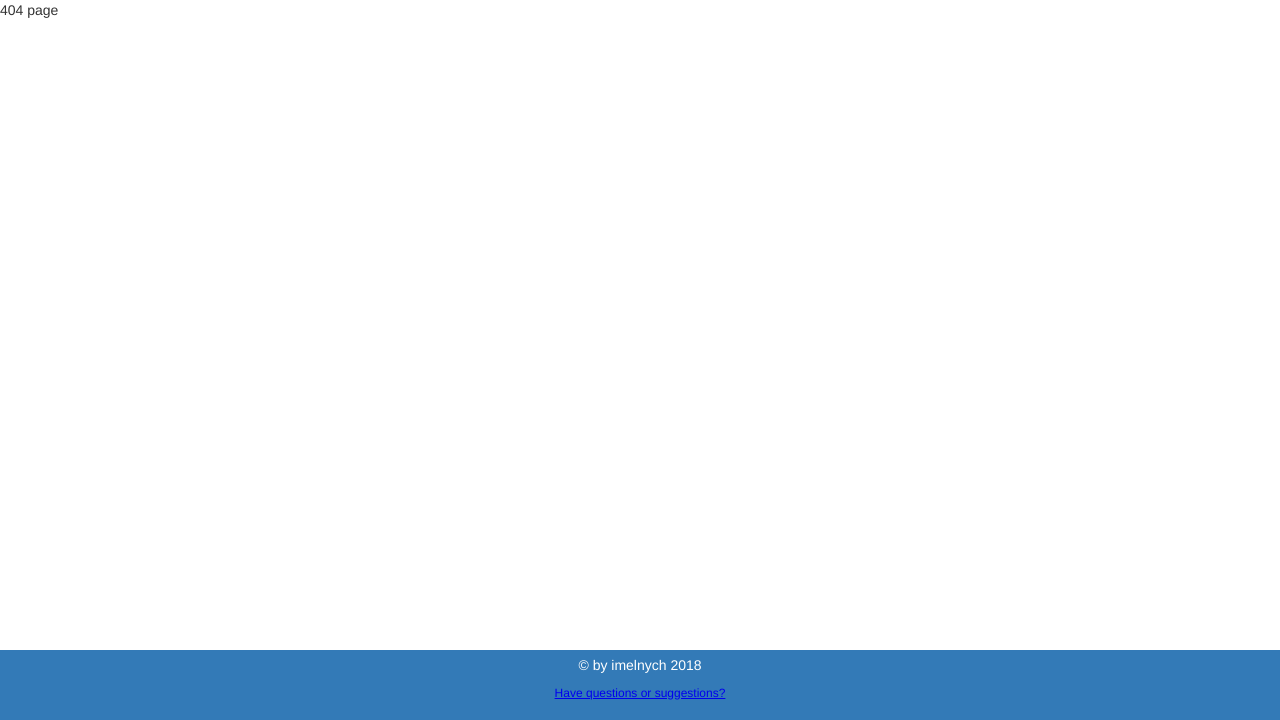
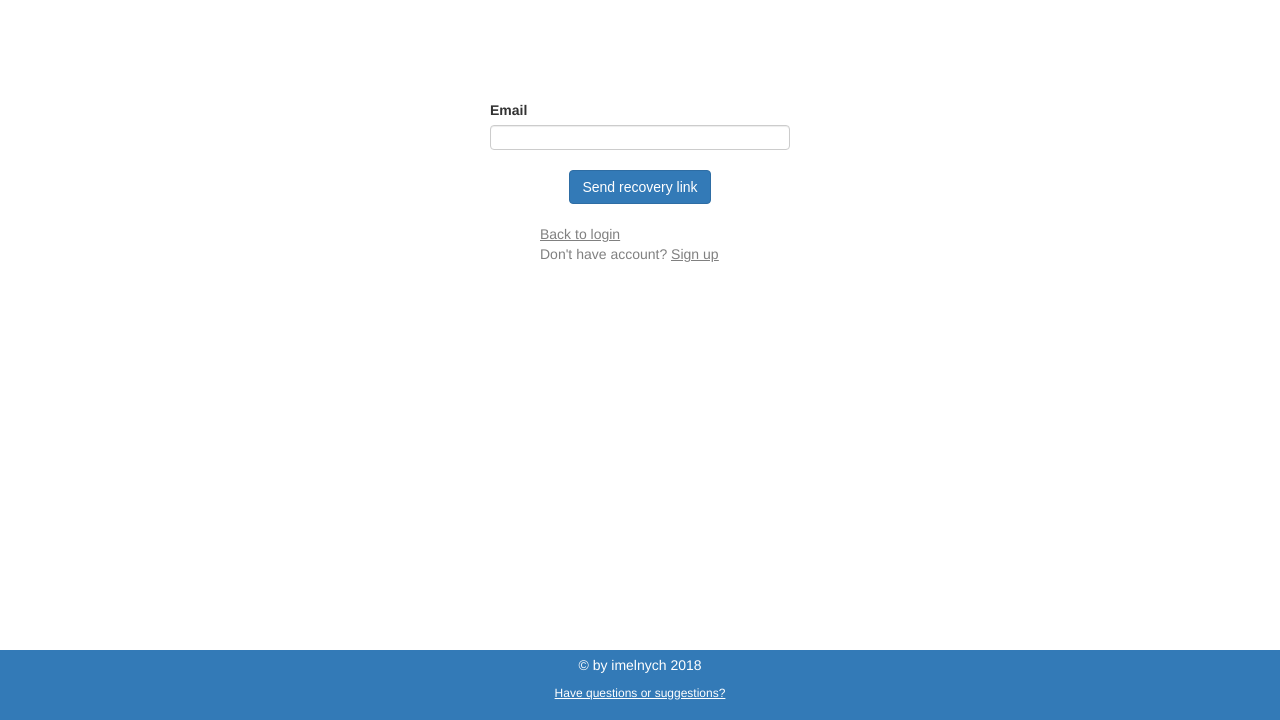
Before and after one commit to jmelnich/Camagru, a PHP site: page /recovery in a window 1280 px wide. Shown: the part 80-800 px from the top of the page. Run offline with PHP 8.4, Linux system fonts and the light colour scheme; some libraries are stand-ins or nearby versions.

Commit message:
refactor: controller LinkManager add

```diff
--- a/config/database.php
+++ b/config/database.php
@@ -23,6 +23,9 @@ $GLOBALS['config'] = array(
 	Thanks for signing up.
 	It's really great to have you around. After you confirm your email, you can login to your account and free to post in the application, explore other users posts and boost your inspiration with us.
 	If there's anything we can do to make your experience better, just reply to this email and we'll get right back to you.",
+		'recovery_msg' => "Camagru Change the password
+		We received a request to change the password for the Camagru account.
+		If you did not request a password change, simply ignore this email and no changes will be made to your account.",
 	),
 	'img' => array(
 		'avatars' => 'public/img/avatars/',
--- /dev/null
+++ b/controllers/Recovery.php
@@ -0,0 +1,41 @@
+<?php
+class Recovery extends Controller {
+	function __construct() {
+		parent:: __construct();
+		$this->view->render('recovery');
+		if (isset($_POST['submit'])) {
+        	$this->sendRecover();
+        }
+	}
+
+	public function sendRecover() {
+		$validate = new Validation();
+		$validation = $validate->check($_POST, array(
+			'email' => array(
+				'name' => 'email',
+				'required' => true,
+				'valid' => true,
+				'exists' => 'users'
+			)
+		));
+		if ($validate->passed()) {
+			$user = new UserModel(Input::get('email'));
+			try {
+				$user->update(array(
+					'token' => Input::get('token')
+				));
+			} catch(Exception $e) {
+				die($e->getMessage());
+			}
+			$mail = new Email();
+			$link =  "<a href='" . $_SERVER['REQUEST_SCHEME'] . "://" . $_SERVER['HTTP_HOST'] . "/email/recovery/token=" . Input::get('token') . "&email=" . Input::get('email') . "'>this link</a>.\n";
+			$mail->recover(Input::get('email'), $link);
+			Session::flash('recovery','The link for password recovery has been sent to your email.');
+			header('Location: index');
+		 } else {
+		 	foreach ($validate->getErrors() as $error) {
+		 		echo $error . '<br/>';
+		 	}
+		 }
+	}
+}
--- a/controllers/Signup.php
+++ b/controllers/Signup.php
@@ -61,7 +61,6 @@ class Signup extends Controller {
 			$user = new UserModel();
 			$salt = Hash::salt(32);
 			try {
-				echo "Passsing to UserModel";
 				$user->create(array(
 							'email' => Input::get('email'),
 							'username' => Input::get('username'),
--- a/core/Router.php
+++ b/core/Router.php
@@ -17,7 +17,7 @@ class Router {
 		$uri = getURI();
 		/* код поиска тоукена в url for activation */
 		if (preg_match("/token/", $uri)) {
-			$methodName = 'Activate';
+			$methodName = 'LinkManager';
 			$controllerFile = ROOT . '/controllers/' . $methodName . '.php';
 				if (file_exists($controllerFile)) {
 					include_once($controllerFile);
--- a/core/init.php
+++ b/core/init.php
@@ -28,9 +28,10 @@ $router->add('/index', 'Home');
 $router->add('/login', 'Login');
 $router->add('/signup', 'Signup');
 $router->add('/profile', 'Profile');
-$router->add('/profile/active/token=', 'Activate'); //for activating account
+$router->add('/token=', 'LinkManager'); //for activating account//recovering pass
 $router->add('/logout', 'Logout');
 $router->add('/faq', 'Faq');
+$router->add('/recovery', 'Recovery');
 
 $router->run();
 
--- a/models/UserModel.php
+++ b/models/UserModel.php
@@ -37,6 +37,17 @@ class UserModel extends Model {
 		}
 	}
 
+	/* check that token === token */
+	public function check($email, $token) {
+		$user = $this->find($email);
+		if ($user) {
+			if ($user->token === $token) {
+				return true;
+			}
+		}
+		return false;
+	}
+
 	public function create(Array $fields = array()) {
 		if (!$this->_db->insert('users', $fields)) {
 			throw new Exception('There was a problem creating a new user');
@@ -46,19 +57,13 @@ class UserModel extends Model {
 	}
 
 	public function activate($email, $token) {
-		$user = $this->find($email);
-		if ($user) {
-			$db_token = $user->token;
-			if ($token === $db_token) {
-				$this->_db->updateByEmail('users', $email, array(
-					'activation' => '1'));
-				return true;
-			} else {
-				echo '<br/> wrong token <br/>';
-				return false;
-			}
+		$check = $this->check($email, $token);
+		if ($check) {
+			$this->_db->updateByEmail('users', $email, array(
+				'activation' => '1'));
+			return true;
 		} else {
-			echo '<br/> No user with this email <br/>';
+			echo '<br/> wrong token <br/>';
 			return false;
 		}
 	}
@@ -122,7 +127,10 @@ class UserModel extends Model {
 	public function update(Array $fields = array(), $id = null) {
 		if(!$id && $this->isLoggedIn()) {
 			$id = $this->data()->id;
+		} else {
+			$id = $this->data()->id;//$user = new UserModel(Input::get('email'));
 		}
+		echo $id;
 		if (!$this->_db->updateById('users', $id, $fields)) {
 			throw new Exception('There was a problem updating your info');
 		}
--- a/public/css/style.css
+++ b/public/css/style.css
@@ -46,11 +46,15 @@ body {
   line-height: 1.42857143;
   color: #333; }
 
-  h3 {
-    font-weight: 800;
-    font-size: 1.7em;
-    text-align: center;
-  }
+h3 {
+  font-weight: 800;
+  font-size: 1.7em;
+  text-align: center;
+}
+
+.text a{
+  color: grey;
+}
 
 .container {
   margin: 0 auto;
@@ -96,7 +100,8 @@ footer {
     padding: 5px 0;
     text-align: center; }
 
-.faq {
+.faq a {
+  color: white;
   font-size: 12px; }
 
 /* blue */
--- a/views/index.php
+++ b/views/index.php
@@ -2,5 +2,8 @@
 if (Session::exists('success')) {
 	echo Session::flash('success');
 }
+if (Session::exists('recovery')) {
+	echo Session::flash('recovery');
+}
 ?>
 Home page
--- a/views/login.php
+++ b/views/login.php
@@ -13,12 +13,13 @@ if (Session::exists('activation')) {
 				<label>Password</label>
 				<input type="password" class="form-control" name="password">
 		</div>
+		<p class="text"><a href="recovery">Forgot password?</a></p>
 		<div class="form-group">
 				<input type="checkbox" class="" name="remember" id="remember">
 				<label class="label-secondary" for="remember">Remember me</label>
 		</div>
 		<span class="error"><?php echo $data?></span>
 		<button type="submit" name="submit" class="btn btn-primary">Log In</button>
-		<p>Don't have account? <span><a href="signup">Sign up</a><span></p>
+		<p class="text">Don't have account? <span><a href="signup">Sign up</a><span></p>
 	</form>
 </div>
--- /dev/null
+++ b/views/recovery.php
@@ -0,0 +1,12 @@
+<div class="container">
+	<form id="login-form" action="recovery" method="post">
+		<div class="form-group">
+			<label>Email</label>
+			<input type="text" class="form-control" name="email" value="<?php echo escape(Input::get('email')); ?>">
+		</div>
+		<input type="hidden" name="token" value="<?php echo Token::generate();?>">
+		<button type="submit" name="submit" class="btn btn-primary">Send recovery link</button>
+		<p class="text"><a href="login">Back to login</a></p>
+		<p class="text">Don't have account? <span><a href="signup">Sign up</a><span></p>
+	</form>
+</div>
```
Also changed, not shown: classes/Email.php (+11 -2 lines), classes/Validation.php (+7 -0 lines), controllers/Activate.php (deleted, +0 -33 lines), controllers/LinkManager.php (added, +62 -0 lines).
